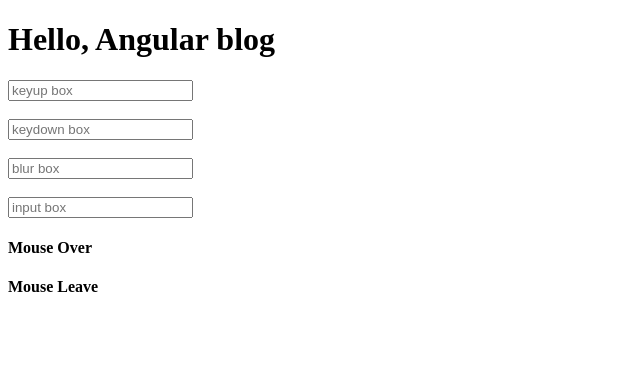
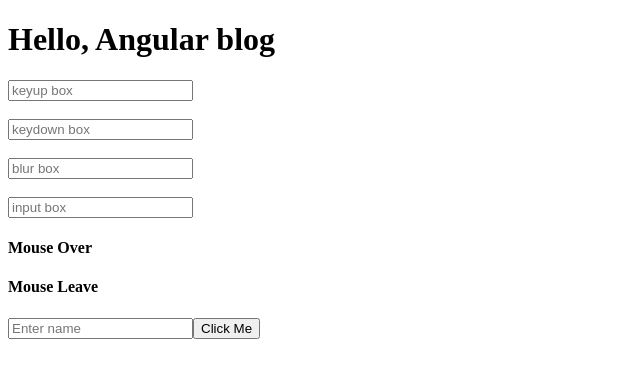
Before and after one commit to shwetakanekar/Angular-Training, an Angular app: page / in a window 1280 px wide. Shown: the top 378 px of the page, without its empty margins (0-640 px from the left). Built offline with nearby package versions, Linux system fonts and the light colour scheme.

Commit message:
Tutorial-11: Get input field value

```diff
--- a/src/app/app.component.html
+++ b/src/app/app.component.html
@@ -35,3 +35,7 @@
 <h4 (mouseover)="logData('Mouse Over')">Mouse Over</h4>
 
 <h4 (mouseleave)="logData('Mouse Leave')">Mouse Leave</h4>
+
+<input #box type="text" name="username" placeholder="Enter name" />
+<button (click)="getValue(box.value)">Click Me</button>
+<p>{{ displayValue }}</p>
--- a/src/app/app.component.ts
+++ b/src/app/app.component.ts
@@ -7,8 +7,12 @@
 })
 export class AppComponent {
   title = 'blog';
-
+  displayValue = '';
   logData(data: string) {
     console.log(data);
   }
+
+  getValue(val: string) {
+    this.displayValue = val;
+  }
 }
```
